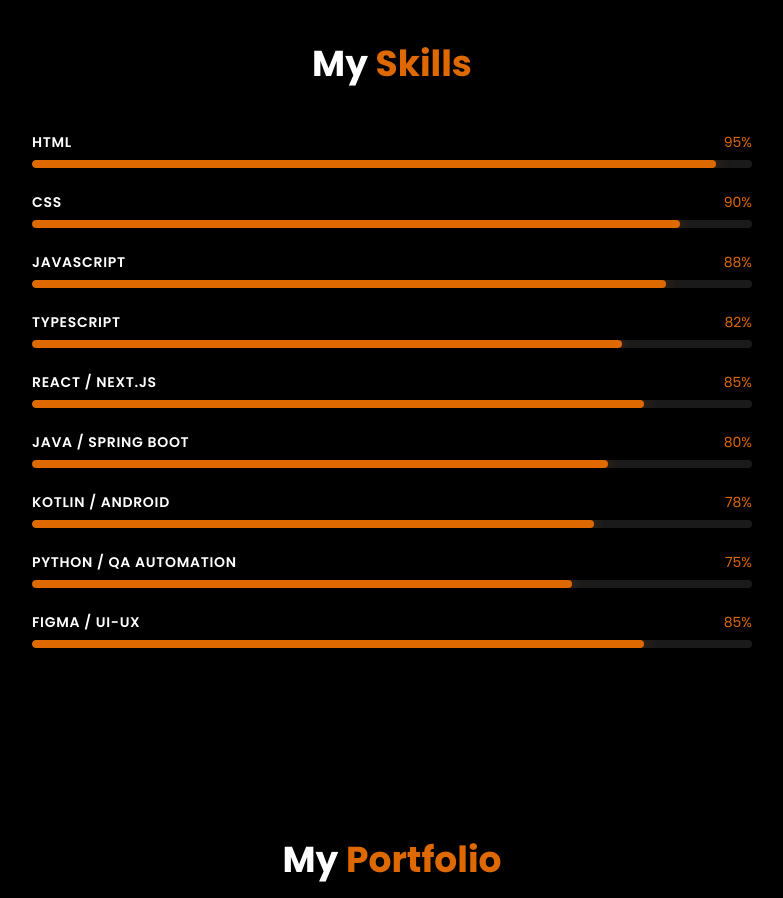
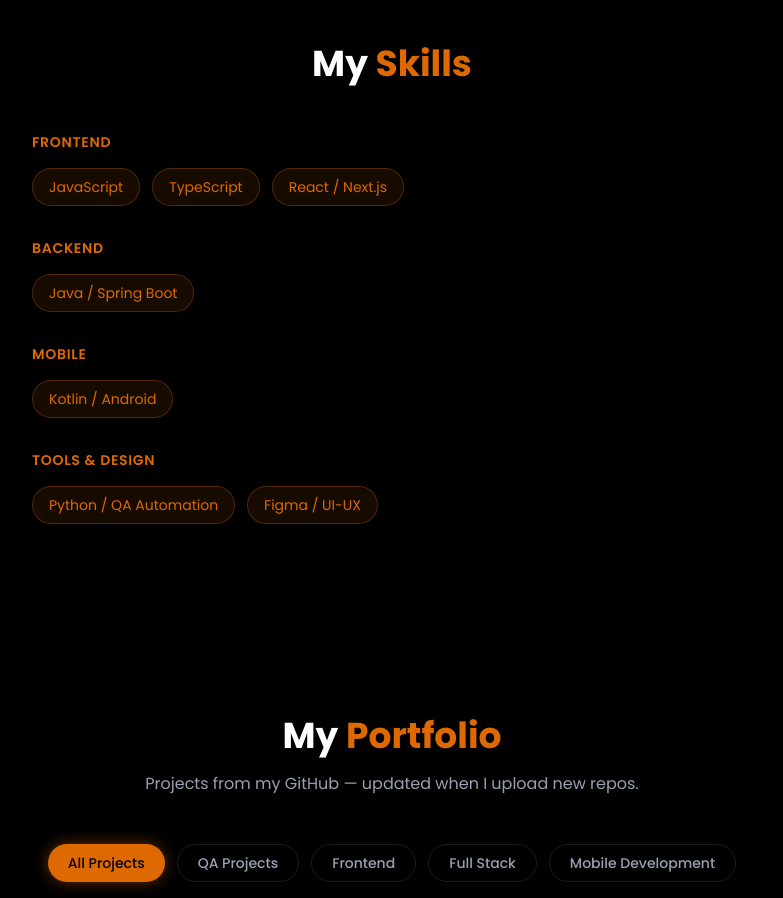
Before and after one commit to Sandusarani-Senadeera/Sandusarani-Senadeera-Portfolio, a Next.js app: page / in a window 1280 px wide. Shown: the part 3040-3938 px from the top of the page, without its empty margins (248-1031 px from the left). Built offline with nearby package versions, Linux system fonts and the light colour scheme.

Commit message:
newqw123

```diff
--- a/src/components/SkillBar.tsx
+++ /dev/null
@@ -1,34 +0,0 @@
-"use client";
-
-import { motion, useInView } from "framer-motion";
-import { useRef } from "react";
-
-type SkillBarProps = {
-  name: string;
-  level: number;
-  index: number;
-};
-
-export default function SkillBar({ name, level, index }: SkillBarProps) {
-  const ref = useRef(null);
-  const isInView = useInView(ref, { once: true, margin: "-50px" });
-
-  return (
-    <div ref={ref} className="space-y-2">
-      <div className="flex items-center justify-between">
-        <span className="text-sm font-semibold tracking-wider text-white uppercase">
-          {name}
-        </span>
-        <span className="text-sm text-brand-orange">{level}%</span>
-      </div>
-      <div className="h-2 overflow-hidden rounded-full bg-white/10">
-        <motion.div
-          className="h-full rounded-full bg-brand-orange shadow-glow-orange-sm"
-          initial={{ width: 0 }}
-          animate={isInView ? { width: `${level}%` } : { width: 0 }}
-          transition={{ duration: 1.2, delay: index * 0.1, ease: "easeOut" }}
-        />
-      </div>
-    </div>
-  );
-}
--- a/src/components/Skills.tsx
+++ b/src/components/Skills.tsx
@@ -1,9 +1,9 @@
 "use client";
 
+import { motion } from "framer-motion";
 import AnimatedSection from "./AnimatedSection";
 import SectionHeading from "./SectionHeading";
-import SkillBar from "./SkillBar";
-import { skills } from "@/data/skills";
+import { skillCategories } from "@/data/skills";
 
 export default function Skills() {
   return (
@@ -14,14 +14,30 @@
         </AnimatedSection>
 
         <AnimatedSection delay={0.1}>
-          <div className="space-y-6">
-            {skills.map((skill, index) => (
-              <SkillBar
-                key={skill.name}
-                name={skill.name}
-                level={skill.level}
-                index={index}
-              />
+          <div className="space-y-8">
+            {skillCategories.map((category, categoryIndex) => (
+              <div key={category.title}>
+                <h3 className="mb-4 text-sm font-semibold tracking-wider text-brand-orange uppercase">
+                  {category.title}
+                </h3>
+                <div className="flex flex-wrap gap-3">
+                  {category.skills.map((skill, index) => (
+                    <motion.span
+                      key={skill}
+                      initial={{ opacity: 0, scale: 0.8 }}
+                      whileInView={{ opacity: 1, scale: 1 }}
+                      viewport={{ once: true }}
+                      transition={{
+                        delay: 0.05 * (categoryIndex * 3 + index),
+                      }}
+                      whileHover={{ scale: 1.08, y: -2 }}
+                      className="rounded-full border border-brand-orange/30 bg-brand-orange/10 px-4 py-2 text-sm text-brand-orange"
+                    >
+                      {skill}
+                    </motion.span>
+                  ))}
+                </div>
+              </div>
             ))}
           </div>
         </AnimatedSection>
--- a/src/data/skills.ts
+++ b/src/data/skills.ts
@@ -1,16 +1,23 @@
-export type Skill = {
-  name: string;
-  level: number;
+export type SkillCategory = {
+  title: string;
+  skills: string[];
 };
 
-export const skills: Skill[] = [
-  { name: "HTML", level: 95 },
-  { name: "CSS", level: 90 },
-  { name: "JavaScript", level: 88 },
-  { name: "TypeScript", level: 82 },
-  { name: "React / Next.js", level: 85 },
-  { name: "Java / Spring Boot", level: 80 },
-  { name: "Kotlin / Android", level: 78 },
-  { name: "Python / QA Automation", level: 75 },
-  { name: "Figma / UI-UX", level: 85 },
+export const skillCategories: SkillCategory[] = [
+  {
+    title: "Frontend",
+    skills: ["JavaScript", "TypeScript", "React / Next.js"],
+  },
+  {
+    title: "Backend",
+    skills: ["Java / Spring Boot"],
+  },
+  {
+    title: "Mobile",
+    skills: ["Kotlin / Android"],
+  },
+  {
+    title: "Tools & Design",
+    skills: ["Python / QA Automation", "Figma / UI-UX"],
+  },
 ];
```
